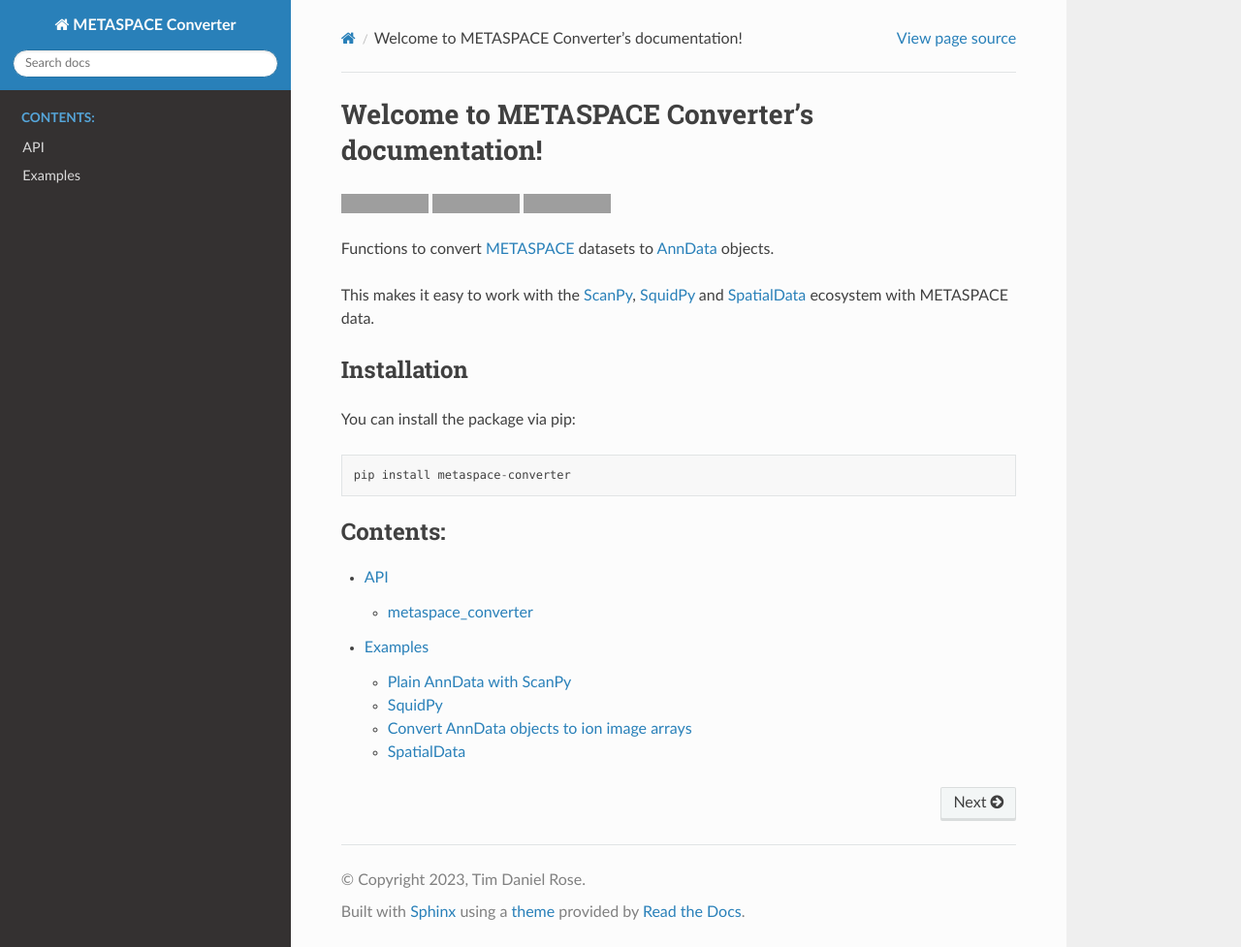
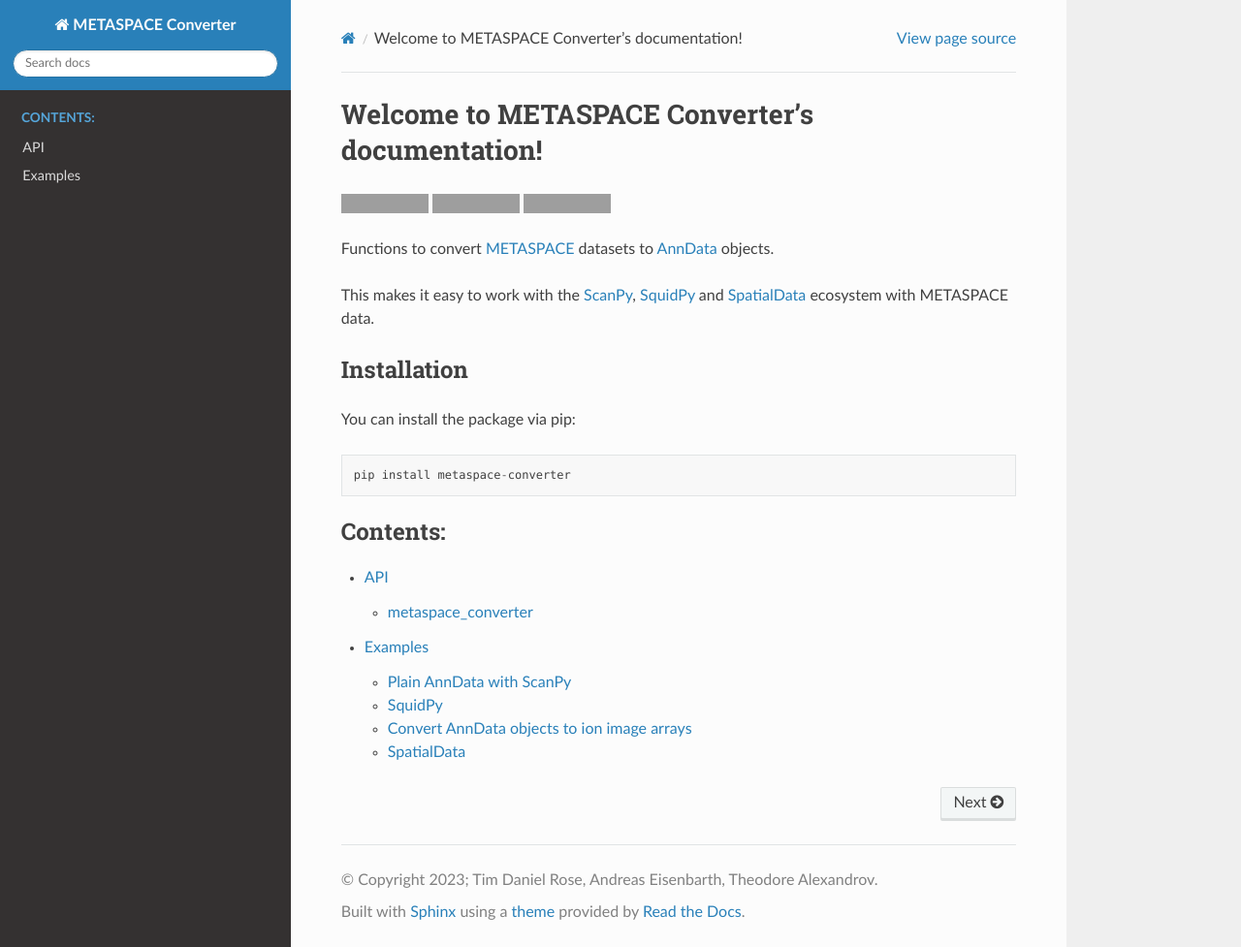
Before and after one commit to metaspace2020/metaspace-converter, a Sphinx documentation site: the page built from docs/index.rst, in a window 1280 px wide and 977 px high. Shown: the whole window at 97% size. Built offline with Sphinx 7.4.7 and the Read the Docs theme 2.0.0, drawn with Linux system fonts in a browser that asks for light colours; grey boxes are pictures that could not be loaded.

Commit message:
Updated authors

```diff
--- a/docs/conf.py
+++ b/docs/conf.py
@@ -18,8 +18,8 @@
 # -- Project information -----------------------------------------------------
 
 project = "METASPACE Converter"
-copyright = "2023, Tim Daniel Rose"
-author = "Tim Daniel Rose"
+copyright = "2023; Tim Daniel Rose, Andreas Eisenbarth, Theodore Alexandrov"
+author = "Tim Daniel Rose, Andreas Eisenbarth"
 
 
 # -- General configuration ---------------------------------------------------
```
